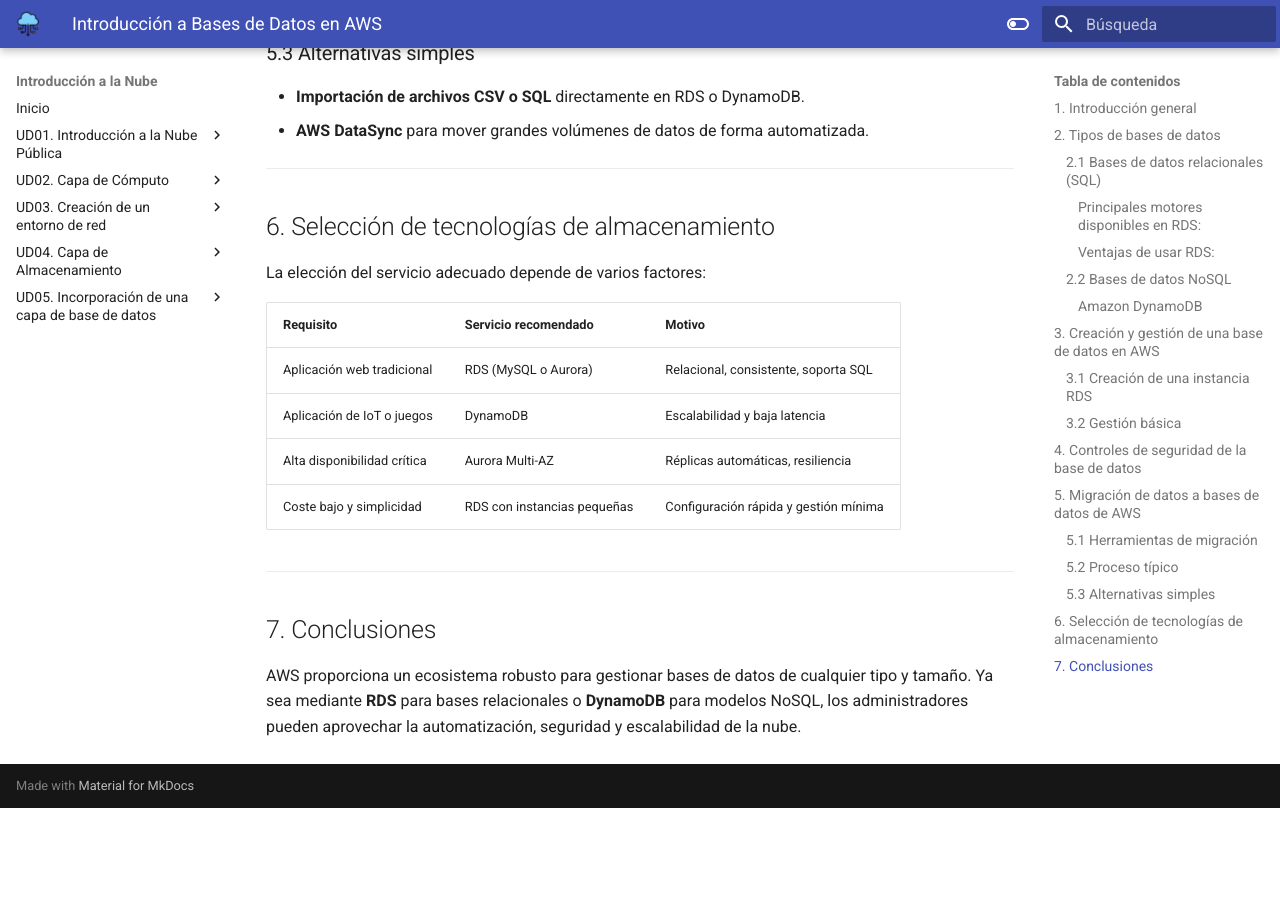
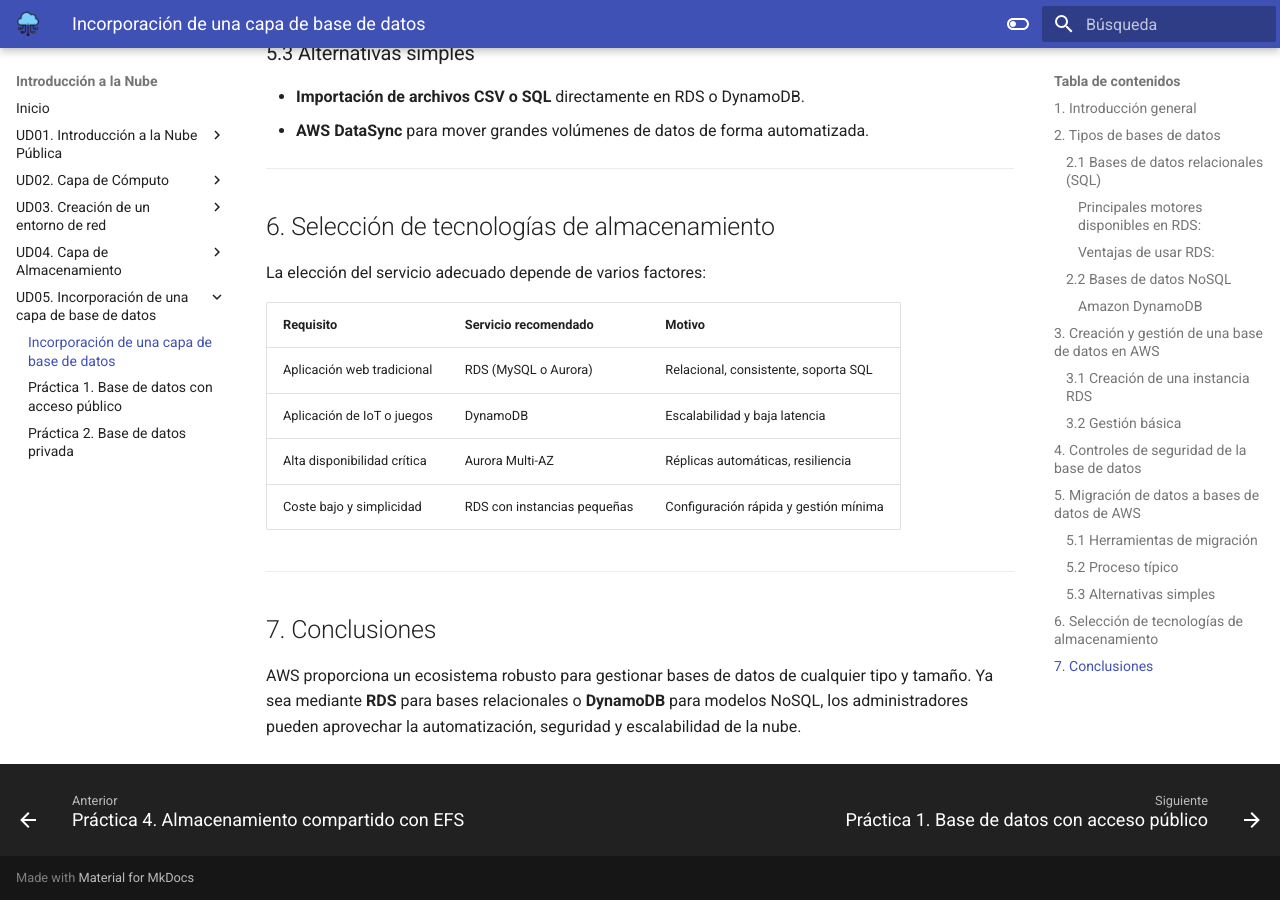
Before and after one commit to IES-CAMP-DE-MORVEDRE/optativa-cloud, an MkDocs documentation site: the page built from docs/ud05/ud5.md, in a window 1280 px wide and 900 px high, scrolled down 3428 px. Built offline with MkDocs 1.6.1 and Material for MkDocs 9.7.7, drawn with Linux system fonts in a browser that asks for light colours; before the commit the page ends 4236 px from its top, so only the background shows below that.

Commit message:
Update mkdocs.yml

```diff
--- a/mkdocs.yml
+++ b/mkdocs.yml
@@ -24,6 +24,7 @@
       - "Práctica 3. Gestión de volúmenes EBS": "ud04/practica3.md"
       - "Práctica 4. Almacenamiento compartido con EFS": "ud04/practica4.md"
   - "UD05. Incorporación de una capa de base de datos":
+      - "Incorporación de una capa de base de datos": "ud05/ud5.md"
       - "Práctica 1. Base de datos con acceso público": "ud05/bdpractica01.md"
       - "Práctica 2. Base de datos privada": "ud05/bdpractica02.md"
 
```
